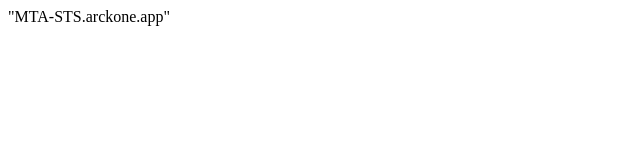
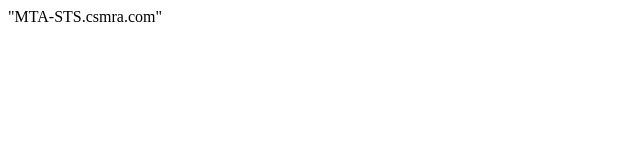
Before and after one commit to arckone-WebnTech/MTA-STS.csmra.com, a plain HTML site: page index.html in a window 1280 px wide. Shown: the full height of the page, 0-640 px from the left. Drawn offline with Linux system fonts and the light colour scheme.

Commit message:
Update and rename home.html to index.html

```diff
--- a/home.html
+++ b/index.html
@@ -1,5 +1,5 @@
 <html>
   <body>
-    "MTA-STS.arckone.app"
+    "MTA-STS.csmra.com"
   </body>
 </html>
```
